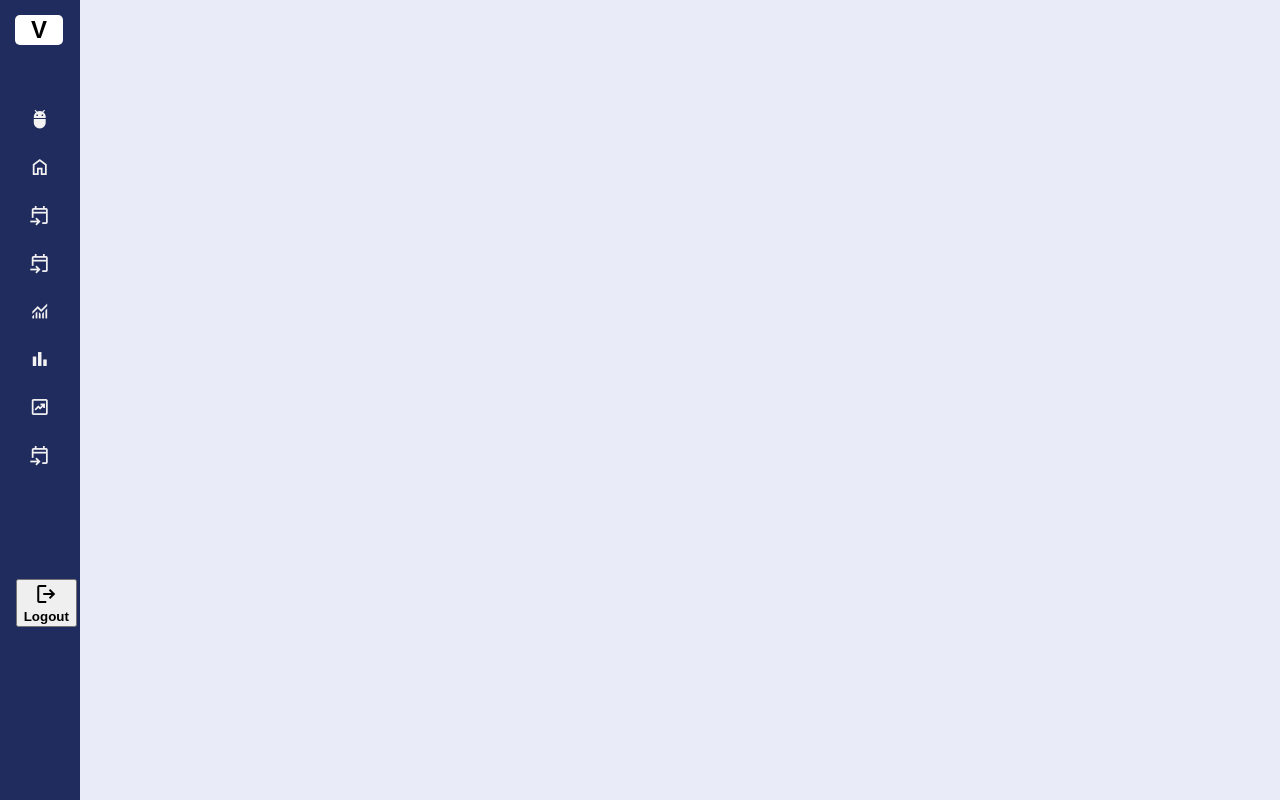
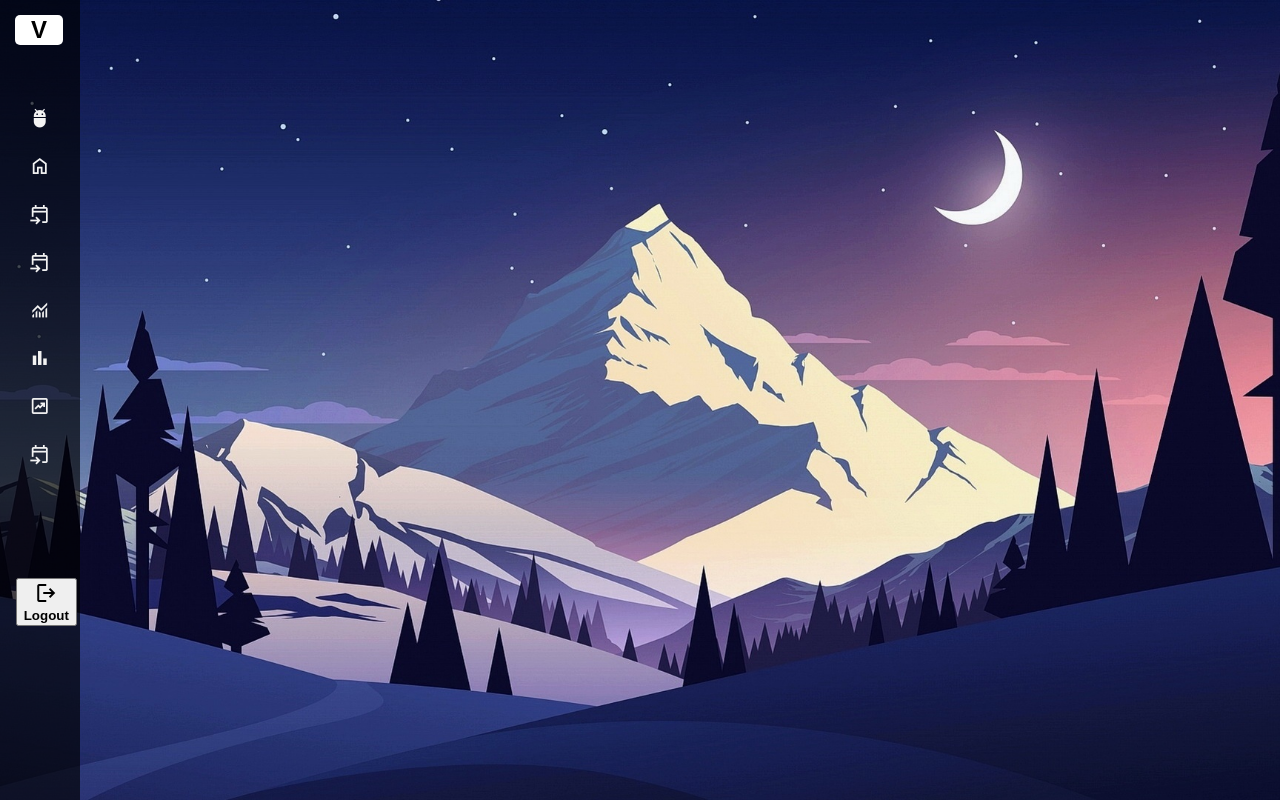
Before and after one commit to SimoneMichelon/Money-Manage-Web-App, an Angular app: page /login in a window 1280 px wide. Built offline with nearby package versions, Linux system fonts and the light colour scheme; sample sign-in values are in the browser's storage.

Commit message:
projects layout change

```diff
--- a/src/app/components/auth/auth.component.scss
+++ b/src/app/components/auth/auth.component.scss
@@ -1,21 +1,21 @@
 .main-container{
-    //background-image: url("../../../assets/photo/background.jpg");
-    // background-image: url("../../../assets/photo/login-wallpaper.png");
-    // background-image: url("../../../assets/photo/montain.jpg");
-    background-image: url("../../../assets/photo/neve.jpg") ;
-    //background-image: url("../../../assets/photo/purple-path.jpg");
-    //background-image: url("../../../assets/photo/forest.jpg");
+    // //background-image: url("../../../assets/photo/background.jpg");
+    // // background-image: url("../../../assets/photo/login-wallpaper.png");
+    // // background-image: url("../../../assets/photo/montain.jpg");
+    // background-image: url("../../../assets/photo/neve.jpg") ;
+    // //background-image: url("../../../assets/photo/purple-path.jpg");
+    // //background-image: url("../../../assets/photo/forest.jpg");
 
-    background-size: cover;
-    background-attachment: fixed;
-    background-position: center;
-    position: fixed;
-    width: 100%;
-    height: 100%;
+    // background-size: cover;
+    // background-attachment: fixed;
+    // background-position: center;
+    // position: fixed;
+    // width: 100%;
+    // height: 100%;
 
-    font-family:'Franklin Gothic Medium', 'Arial Narrow', Arial, sans-serif;
-    overflow: hidden;
-    border: 0px;
+    // font-family:'Franklin Gothic Medium', 'Arial Narrow', Arial, sans-serif;
+    // overflow: hidden;
+    // border: 0px;
 }
 
 .form{
--- a/src/app/components/sidenav/sidenav.component.scss
+++ b/src/app/components/sidenav/sidenav.component.scss
@@ -1,5 +1,5 @@
 .sidenav {
-    background-color: rgb(32, 44, 93);
+    background-color: rgba(0, 0, 0, 0.665);
     transition: all 0.2s ease;
     position: fixed;
     z-index: 1;
--- a/src/app/components/user-profile/user-profile.component.scss
+++ b/src/app/components/user-profile/user-profile.component.scss
@@ -5,9 +5,8 @@
     border-radius: 5px;
     padding: 20px;
     max-width: 600px;
-    margin: 20px auto;
     background-color: #f9f9f9;
-    box-shadow: 0 0 10px rgba(0, 0, 0, 0.1); /* Aggiunge una leggera ombra */
+    box-shadow: 0 0 10px rgba(0, 0, 0, 0.1);
   }
 
   .profile-img {
--- a/src/styles.scss
+++ b/src/styles.scss
@@ -8,6 +8,17 @@ html, body {
 
 body {
     margin: 0; font-family: Roboto, "Helvetica Neue", sans-serif;
-    background-color: #e9ebf8;
     color: #616174;
+    background-image: url("./assets/photo/neve.jpg") ;
+
+    background-size: cover;
+    background-attachment: fixed;
+    background-position: center;
+    position: fixed;
+    width: 100%;
+    height: 100%;
+
+    font-family:'Franklin Gothic Medium', 'Arial Narrow', Arial, sans-serif;
+    overflow: hidden;
+    border: 0px;
 }
```
